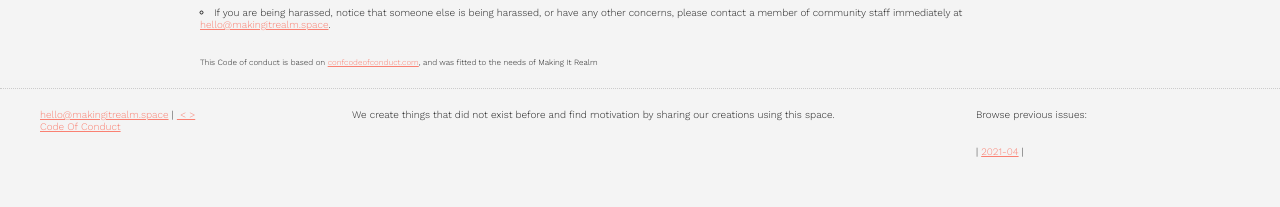
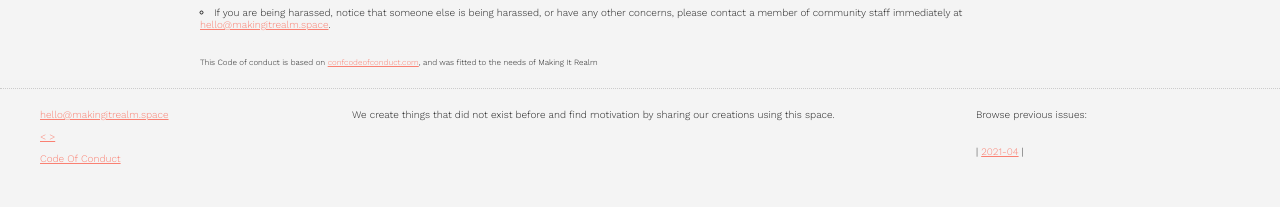
Before and after one commit to freegyes/MakingItRealm, a Jekyll site: the page built from code_of_conduct.html, in a window 1280 px wide. Shown: the part 757-964 px from the top of the page. Built offline with Jekyll 4.4.1, drawn with Linux system fonts in a browser that asks for light colours.

Commit message:
small styling fixes

```diff
--- a/_includes/footer.html
+++ b/_includes/footer.html
@@ -4,15 +4,11 @@
   <div class="row">
 
     <div class="three columns">
-
-      {%- if site.email -%}
-      <a href="mailto:{{ site.email }}">{{ site.email }}</a> |&nbsp;
-      {%- endif -%}
-      <a href="https://github.com/freegyes/MakingItRealm">
-        &lt; &gt;
-      </a>
-      <br>
-      <a href="{{ "/code-of-conduct.html" | relative_url }}">Code Of Conduct</a>
+      <ul class="u-list-unstyled">
+        <li><a href="mailto:{{ site.email }}">{{ site.email }}</a></li>
+        <li><a href="https://github.com/freegyes/MakingItRealm">&lt; &gt;</a></li>
+        <li><a href="{{ "/code-of-conduct.html" | relative_url }}">Code Of Conduct</a></li>
+      </ul>
     </div>
 
     <div class="six columns">
--- a/assets/css/realm.css
+++ b/assets/css/realm.css
@@ -12,8 +12,6 @@ body {
 a {
     color: salmon;
 }
-
-/* Typography */
 
 /* Main nav */
 
@@ -108,8 +106,16 @@ a {
     overflow: hidden;
 }
 
+/* Utilities */
+
 .u-max-full-height {
     max-height: 100%;
+}
+
+.u-list-unstyled {
+    list-style: none;
+	margin-left: 0;
+	padding-left: 0;
 }
 
 /* Bigger than 550 */
--- a/code_of_conduct.html
+++ b/code_of_conduct.html
@@ -14,8 +14,8 @@ layout: default
     <li>Harassment includes offensive comments related to gender, gender identity and expression, age, sexual orientation, disability, physical appearance, body size, race, ethnicity, religion, technology choices, sexual images in public spaces, deliberate intimidation, stalking, following, harassing photography or recording, and unwelcome sexual attention.</li>
     <li>Community members asked to stop any harassing behavior are expected to comply immediately.</li>
     <li>Creators are also subject to the anti-harassment policy. In particular, creators should not use sexualised images, activities, or other material. Creators should refrain from creating a sexualised environment.</li>
-<li>If a participant engages in harassing behavior, the community organisers may take any action they deem appropriate, including warning the offender or expulsion from the community.</li>
-<li>If you are being harassed, notice that someone else is being harassed, or have any other concerns, please contact a member of community staff immediately at <a href="mailto:{{ site.email }}">{{ site.email }}</a>.</li>
+    <li>If a participant engages in harassing behavior, the community organisers may take any action they deem appropriate, including warning the offender or expulsion from the community.</li>
+    <li>If you are being harassed, notice that someone else is being harassed, or have any other concerns, please contact a member of community staff immediately at <a href="mailto:{{ site.email }}">{{ site.email }}</a>.</li>
   </ul>
 
   <small>This Code of conduct is based on <a href="https://confcodeofconduct.com/">confcodeofconduct.com</a>, and was fitted to the needs of {{ site.title }}</small>
```
